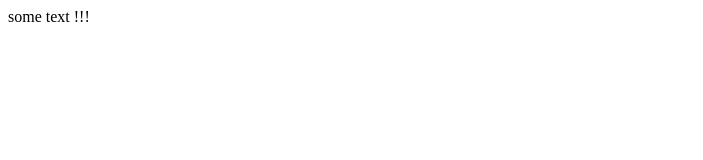
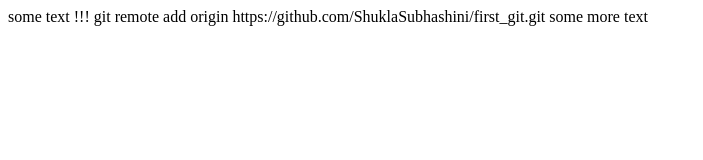
Before and after one commit to ShuklaSubhashini/first_git, a plain HTML site: page index.html in a window 1280 px wide. Shown: the whole page, without its empty margins (0-703 px from the left). Drawn offline with Linux system fonts and the light colour scheme.

Commit message:
some more text

```diff
--- a/index.html
+++ b/index.html
@@ -2,6 +2,9 @@
 	<head></head>
 	<body>
 		some text   !!!
+		git remote add origin https://github.com/ShuklaSubhashini/first_git.git
+
+		some more text
 
 	</body>
 
```
